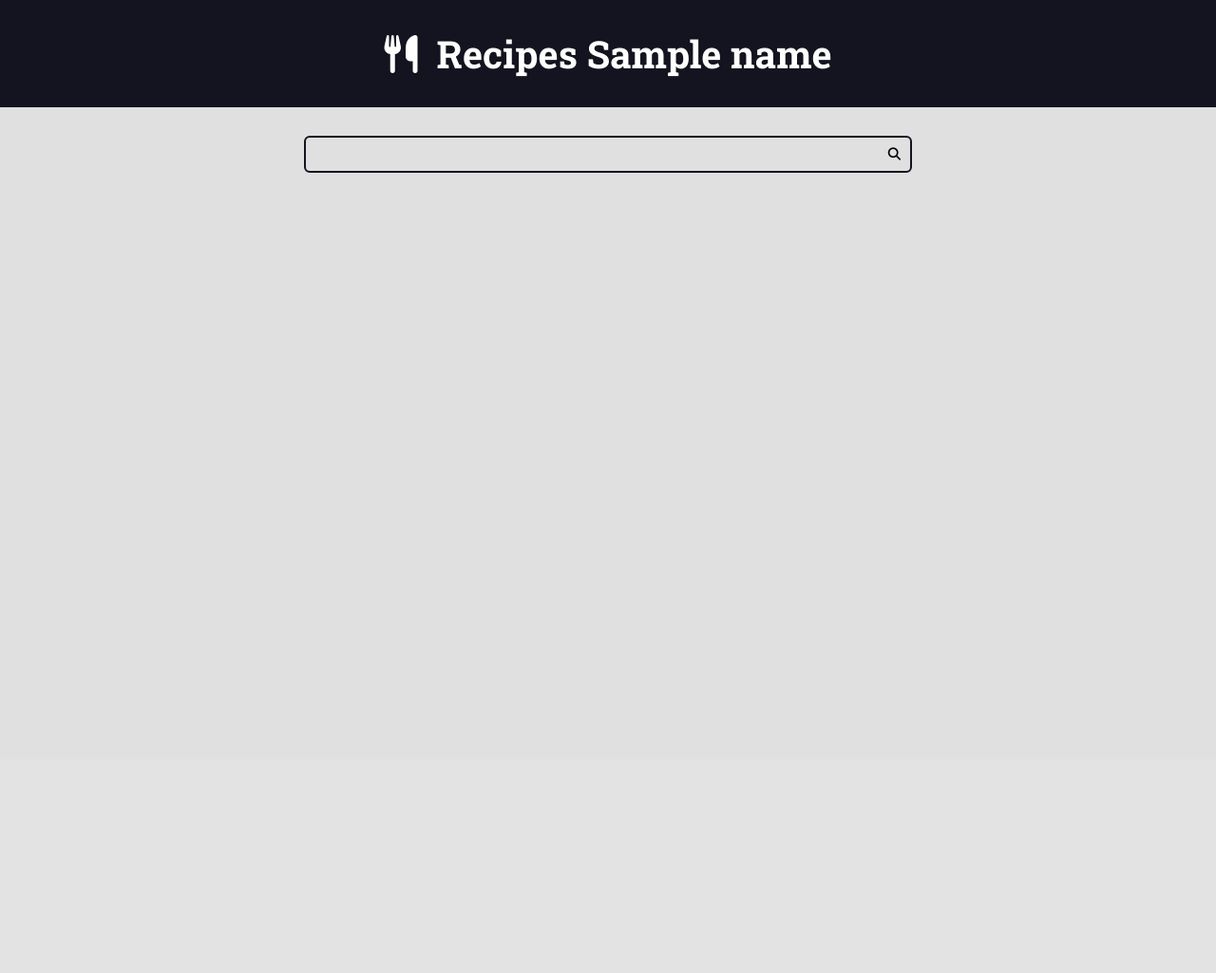
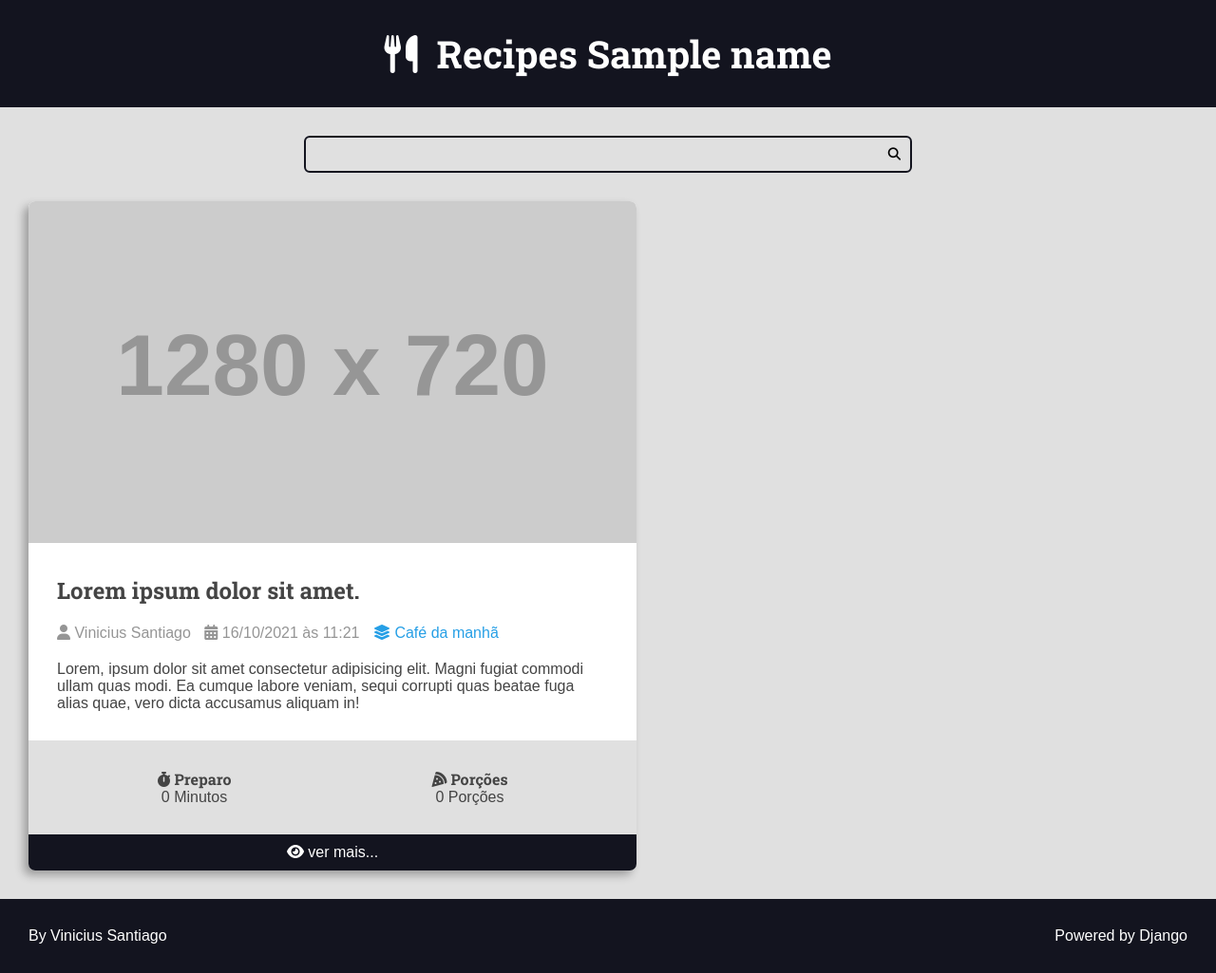
Before and after one commit to VCruzSant/Prj-Django, a Django app: template recipes/templates/recipes/pages/home.html in a window 1280 px wide. Shown: the whole page at 95% size. Before the commit the page ends 182 px from the top, so only its background shows below. Run offline with Django 5.2, Linux system fonts and the light colour scheme; the template is opened without the code that fills it: most values are stand-ins (such as "Sample title", 1, 10 or a date in 2020); grey boxes labelled with a size stand in for pictures from a placeholder-image service; parts of the project's set-up code (start-up, migrations or seed data) failed here and were passed over; some libraries are stand-ins or nearby versions.

Commit message:
Create Html files

```diff
--- a/recipes/templates/recipes/pages/home.html
+++ b/recipes/templates/recipes/pages/home.html
@@ -2,15 +2,16 @@
 
 <body>
   {% include "recipes/partials/header.html" %}
+  {% include "recipes/partials/search.html" %}
 
-  <div class="search-container">
-    <div class="container">
-      <form action="" class="search-form">
-        <input type="search" class="search-input" name="q">
-        <button type="submit" class="search-button"><i class="fa-solid fa-magnifying-glass"></i></button>
-      </form>
+  <main class="main-content-container">
+    <div class="main-content main-content-list container">
+      {% include "recipes/partials/recipe.html" %}
     </div>
-  </div>
+  </main>
+
+  {% include "recipes/partials/footer.html" %}
+
 </body>
 
 </html>
--- /dev/null
+++ b/recipes/templates/recipes/partials/footer.html
@@ -0,0 +1,9 @@
+<footer class="main-footer">
+    <div class="developer">
+        <a href="https://www.otaviomiranda.com.br/" target="_blank" rel="noreferrer noopener">By Vinicius Santiago</a>
+    </div>
+
+    <div class="powered">
+        <a href="https://www.djangoproject.com/" target="_blank" rel="noreferrer noopener">Powered by Django</a>
+    </div>
+</footer>
--- a/recipes/templates/recipes/partials/head.html
+++ b/recipes/templates/recipes/partials/head.html
@@ -81,6 +81,7 @@
             font-size: 1.6rem;
             font-family: var(--font-primary);
             background: var(--color-gray-1);
+            color: var(--color-dark-text);
         }
 
         h1,
@@ -160,5 +161,118 @@
         .search-form:focus-within .search-button {
             color: var(--color-primary);
         }
+
+        .main-content {
+            padding-top: 0;
+        }
+
+        .main-content-list {
+            display: grid;
+            grid-template-columns: repeat(auto-fit, minmax(340px, 1fr));
+            gap: var(--spacing-gutter-large);
+        }
+
+        .recipe {
+            background: var(--color-white);
+            box-shadow: -5px 5px 10px rgba(0, 0, 0, .3);
+            transform: scale(1);
+            transition: all 300ms ease-in-out;
+            border-radius: .7rem;
+            overflow: hidden;
+        }
+
+        .recipe img {
+            max-width: 100%;
+        }
+
+        .recipe-list-item {
+            max-width: 64rem;
+
+        }
+
+        .recipe-list-item:hover {
+            transform: scale(1.02);
+            box-shadow: -10px 10px 20px rgba(0, 0, 0, .5);
+        }
+
+        .recipe-title-container {
+            padding: var(--spacing-gutter-medium);
+            padding-bottom: 2rem;
+        }
+
+        .recipe-author {
+            padding: 0 var(--spacing-gutter-medium);
+        }
+
+        .recipe-content {
+            padding: var(--spacing-gutter-medium);
+            padding-top: 2rem;
+        }
+
+        .recipe-author-item {
+            color: var(--color-gray-4);
+            margin-right: 1rem;
+        }
+
+        .recipe-author a {
+            color: var(--color-primary);
+            transition: all 300ms ease-in-out;
+            text-decoration: none;
+        }
+
+        .recipe-author a:hover {
+            color: var(--color-primary-dark);
+        }
+
+        .recipe-meta-container {
+            display: flex;
+            flex-flow: row wrap;
+            padding: var(--spacing-gutter-medium);
+            background: var(--color-gray-1);
+        }
+
+        .recipe-meta {
+            display: flex;
+            flex-flow: column nowrap;
+            flex-shrink: 1;
+            flex-grow: 1;
+            text-align: center;
+        }
+
+        .recipe-meta-title {
+            font-size: 1.6rem;
+        }
+
+        .recipe-footer a {
+            background: var(--color-primary-dark);
+            display: block;
+            color: var(--color-white);
+            text-decoration: none;
+            text-align: center;
+            padding: 1rem var(--spacing-gutter-medium);
+            transition: all 300ms ease-in-out;
+        }
+
+        .recipe-footer a:hover {
+            filter: brightness(1.5);
+        }
+
+        .main-footer {
+            display: flex;
+            align-items: center;
+            justify-content: space-between;
+            background: var(--color-primary-dark);
+            color: var(--color-white);
+            padding: var(--spacing-gutter-medium);
+        }
+
+        .main-footer a {
+            color: var(--color-white);
+            text-decoration: none;
+        }
+
+        .main-footer a:hover {
+            filter: brightness(.8);
+        }
     </style>
 </head>
--- /dev/null
+++ b/recipes/templates/recipes/partials/recipe.html
@@ -0,0 +1,56 @@
+<div class="recipe recipe-list-item">
+    <div class="recipe-cover">
+      <img src="https://placehold.co/1280x720/269fe6/png" alt="temp">
+    </div>
+    <div class="recipe-title-container">
+      <h2 class="recipe-title">Lorem ipsum dolor sit amet.</h2>
+    </div>
+
+    <div class="recipe-author">
+      <span class="recipe-author-item">
+        <i class="fas fa-user"></i>
+        Vinicius Santiago
+      </span>
+
+      <span class="recipe-author-item">
+        <i class="fas fa-calendar-alt"></i>
+        16/10/2021 às 11:21
+      </span>
+
+      <span class="recipe-author-item">
+        <a href="/recipes/category/cafe-da-manha/">
+          <i class="fas fa-layer-group"></i>
+          <span>Café da manhã</span>
+        </a>
+      </span>
+    </div>
+
+    <div class="recipe-content">
+      <p>Lorem, ipsum dolor sit amet consectetur adipisicing elit. Magni fugiat commodi ullam quas modi.
+        Ea cumque labore veniam, sequi corrupti quas beatae fuga alias quae, vero dicta accusamus
+        aliquam in!</p>
+    </div>
+
+    <div class="recipe-meta-container">
+      <div class="recipe-meta recipe-preparation">
+        <h3 class="recipe-meta-title"><i class="fas fa-stopwatch"></i> Preparo</h3>
+        <div class="recipe-meta-text">
+          0 Minutos
+        </div>
+      </div>
+      <div class="recipe-meta recipe-servings">
+        <h3 class="recipe-meta-title"><i class="fas fa-pizza-slice"></i> Porções</h3>
+        <div class="recipe-meta-text">
+          0 Porções
+        </div>
+      </div>
+    </div>
+
+    <footer class="recipe-footer">
+      <a class="recipe-read-more button button-dark button-full-width" href="/recipes/3/">
+        <i class="fas fa-eye"></i>
+        <span>ver mais...</span>
+      </a>
+    </footer>
+
+  </div>
--- /dev/null
+++ b/recipes/templates/recipes/partials/search.html
@@ -0,0 +1,8 @@
+<div class="search-container">
+  <div class="container">
+    <form action="" class="search-form">
+      <input type="search" class="search-input" name="q">
+      <button type="submit" class="search-button"><i class="fa-solid fa-magnifying-glass"></i></button>
+    </form>
+  </div>
+</div>
```
